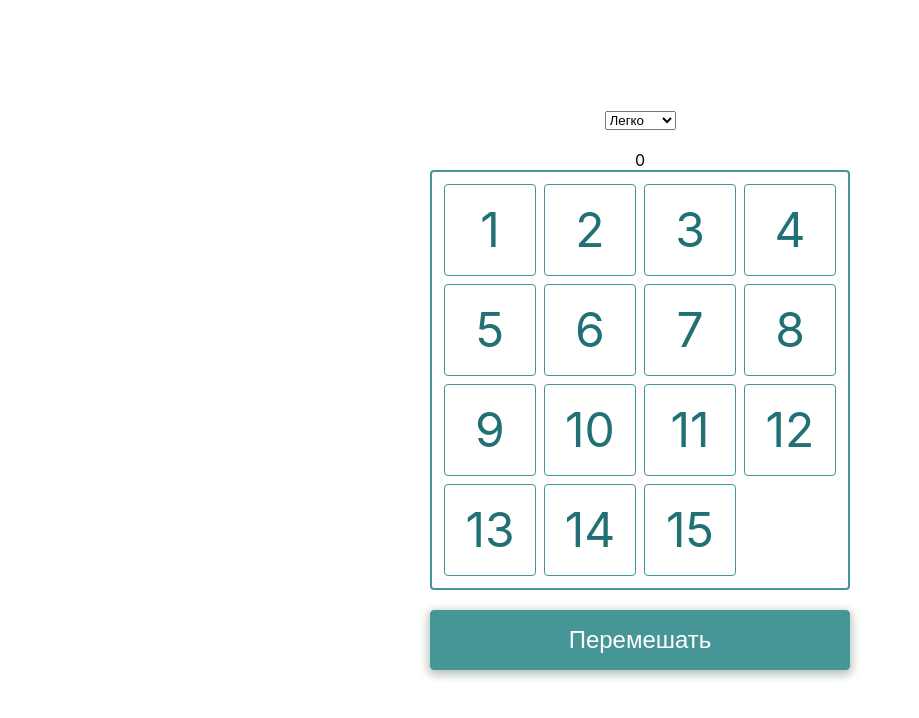
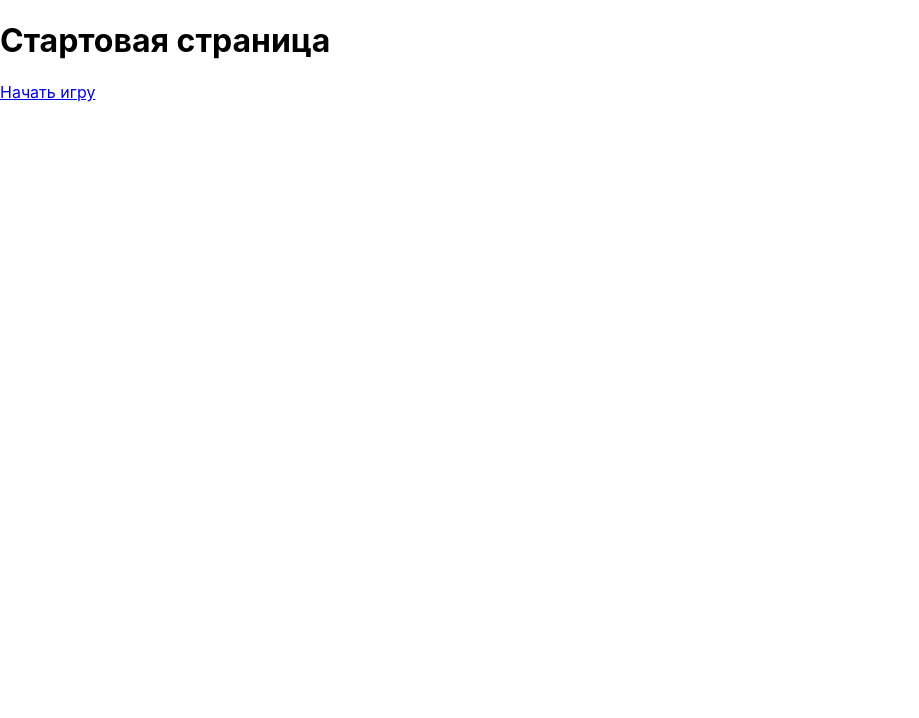
Before and after one commit to SashaBianco/barley-break, a React (Create React App) app: page / in a window 1280 px wide. Shown: the top 718 px of the page, without its empty margins (0-919 px from the left). Built offline with nearby package versions, Linux system fonts and the light colour scheme.

Commit message:
1.0.8
add react-route-dom
add home page
add  base function "YouWin"

```diff
--- a/package.json
+++ b/package.json
@@ -8,6 +8,7 @@
     "@testing-library/user-event": "^13.5.0",
     "react": "^18.2.0",
     "react-dom": "^18.2.0",
+    "react-router-dom": "^6.7.0",
     "react-scripts": "5.0.1",
     "styled-components": "^5.3.6",
     "web-vitals": "^2.1.4"
--- a/src/App.js
+++ b/src/App.js
@@ -1,159 +1,18 @@
-import styled from 'styled-components';
-import PlayingField from './components/PlayingField';
-import Panel from './components/Panel';
-import React, {useState} from 'react';
-import DifficultyLevel from "./components/DifficultyLevel";
-import Counter from "./components/Counter";
+import React from 'react';
+import Game from './pages/game'
+import { BrowserRouter,  Route, Routes } from "react-router-dom"
+import Home from './pages/home';
 
 
-const AppContainer = styled.div`
-  height: 100vh;
-  width: 100%;
-  display: flex;
-  justify-content: center;
-  align-items: center;
-  flex-direction: column;
-`
-
 function App() {
-
-  const [numbers, setNumbers] = useState(Array.from({length: 16}).map((_, i) => i < 15 ?  i+1 : null));
-  const [cells, setCells] = useState(numbers.map((i) => ({value: i})));
-  const [stepCounter, setStepCounter] = useState(0);
-  const [countShuffle, setCountShuffle] = useState(50);
-
-
-
-  const changeCount = () => {
-      setStepCounter(stepCounter + 1);
-  }
-
-  const compareArr = (first, second) => {
-      let isEqual = true;
-      for (let i = 0; i < first.length; i++) {
-          if (first[i] !== second[i]) {
-              isEqual = false;
-              break;
-          }
-      }
-
-      if (!isEqual) {
-        changeCount();
-      }
-  }
-
-  const mixingArray = () => {
-      const array = Array.from({length: 16}).map((_, i) => i < 15 ? i + 1 : null);
-
-      const left = -1;
-      const right = 1;
-      const top = -4;
-      const bottom = 4;
-
-      for (let i = 0; i < countShuffle; i++) {
-          let shuffleOption = [];
-          const indexNull = array.indexOf(null);
-
-          if (indexNull > 3) {shuffleOption.push(top)};
-          if (indexNull < 12) {shuffleOption.push(bottom)};
-          if (indexNull % 4 !== 0) {shuffleOption.push(left)};
-          if (indexNull % 4 !== 3) {shuffleOption.push(right)};
-
-          const indexShuffleOption = Math.floor(Math.random() * shuffleOption.length);
-          const indexRandomCell = shuffleOption[indexShuffleOption];
-
-          array[indexNull] = array[indexNull + indexRandomCell];
-          array[indexNull + indexRandomCell] = null;
-      }
-
-      return array;
-  }
-
-  const getArray = (value) => {
-    let array = [...numbers];
-    let arrayCopy = [...numbers];
-    let index = array.indexOf(value);
-    let leftValues = array.slice(0, index);
-    let rightValues = array.slice(index + 1);
-
-    const leftIndex = index - 1;
-    const topIndex = index - 4;
-    const bottomIndex = index + 4;
-    const rightIndex = index + 1;
-
-    if (array[rightIndex] === null && rightIndex % 4 !== 0) {
-        leftValues.push(null);
-        rightValues[0] = array[index];
-        array = leftValues.concat(rightValues);
-    }
-
-    if (array[leftIndex] === null && leftIndex % 4 !== 3) {
-        leftValues = array.slice(0, leftIndex);
-        leftValues.push(array[index], null);
-        array = leftValues.concat(rightValues);
-    }
-
-    if (array[bottomIndex] === null) {
-        leftValues.push(null);
-        rightValues[rightValues.indexOf(null)] = array[index];
-        array = leftValues.concat(rightValues);
-    }
-
-    if (array[topIndex] === null)  {
-        leftValues[leftValues.indexOf(null)] = array[index];
-        leftValues.push(null);
-        array = leftValues.concat(rightValues);
-    }
-
-    compareArr(array, arrayCopy);
-
-    return array;
-  }
-
-  const handlerChangeState = (array) => {
-      const Cell = array.map((i) => ({value: i}));
-      setNumbers(array);
-      setCells(Cell);
-  }
-
-  const getValueCell = (value) => {
-    const array = getArray(value);
-    handlerChangeState(array);
-  }
-
-  const getNewGame = () => {
-    const array = mixingArray();
-    handlerChangeState(array);
-    setStepCounter(0);
-  }
-
-  const getCountShuffle = (difficulty) => {
-      if (difficulty === 'easy') {setCountShuffle(50)};
-      if (difficulty === 'medium') {setCountShuffle(100)};
-      if (difficulty === 'hard') {setCountShuffle(300)};
-  }
-
-
   return (
-    <AppContainer>
-      <DifficultyLevel
-          onStateCountShuffle = {getCountShuffle}
-          getCountShuffle={getCountShuffle}
-      />
-      <Counter
-          value = {stepCounter}
-      />
-
-      <PlayingField
-          cells={cells}
-          getValueCell={getValueCell}
-      />
-
-      <Panel
-          onNewGameRequest={getNewGame}
-      />
-    </AppContainer>
+    <BrowserRouter>
+      <Routes>
+        <Route path="/game" element={<Game />}/>
+        <Route path="/home" element={<Home />}/>
+        <Route path ='*' element={<Home />} />
+      </Routes>
+    </BrowserRouter>
   );
 }
-
 export default App;
--- /dev/null
+++ b/src/pages/game.jsx
@@ -0,0 +1,168 @@
+import styled from 'styled-components';
+import PlayingField from '../components/PlayingField';
+import Panel from '../components/Panel';
+import React, {useState} from 'react';
+import DifficultyLevel from "../components/DifficultyLevel";
+import Counter from "../components/Counter";
+
+
+const AppContainer = styled.div`
+  height: 100vh;
+  width: 100%;
+  display: flex;
+  justify-content: center;
+  align-items: center;
+  flex-direction: column;
+`
+
+function Game() {
+  const winCombination = Array.from({length: 16}).map((_, i) => i < 15 ?  i+1 : null);
+
+  const [numbers, setNumbers] = useState(winCombination);
+  const [cells, setCells] = useState(numbers.map((i) => ({value: i})));
+  const [stepCounter, setStepCounter] = useState(0);
+  const [countShuffle, setCountShuffle] = useState(50);
+
+
+
+  const changeCount = () => {
+      setStepCounter(stepCounter + 1);
+  }
+
+  const compareArr = (first, second) => {
+      let isEqual = true;
+      for (let i = 0; i < first.length; i++) {
+          if (first[i] !== second[i]) {
+              isEqual = false;
+              break;
+          }
+      }
+
+      if (!isEqual) {
+        changeCount();
+      }
+  }
+
+  const mixingArray = () => {
+      const array = Array.from({length: 16}).map((_, i) => i < 15 ? i + 1 : null);
+
+      const left = -1;
+      const right = 1;
+      const top = -4;
+      const bottom = 4;
+
+      for (let i = 0; i < countShuffle; i++) {
+          let shuffleOption = [];
+          const indexNull = array.indexOf(null);
+
+          if (indexNull > 3) {shuffleOption.push(top)};
+          if (indexNull < 12) {shuffleOption.push(bottom)};
+          if (indexNull % 4 !== 0) {shuffleOption.push(left)};
+          if (indexNull % 4 !== 3) {shuffleOption.push(right)};
+
+          const indexShuffleOption = Math.floor(Math.random() * shuffleOption.length);
+          const indexRandomCell = shuffleOption[indexShuffleOption];
+
+          array[indexNull] = array[indexNull + indexRandomCell];
+          array[indexNull + indexRandomCell] = null;
+      }
+
+      return array;
+  }
+
+  const getArray = (value) => {
+    let array = [...numbers];
+    let arrayCopy = [...numbers];
+    let index = array.indexOf(value);
+    let leftValues = array.slice(0, index);
+    let rightValues = array.slice(index + 1);
+
+    const leftIndex = index - 1;
+    const topIndex = index - 4;
+    const bottomIndex = index + 4;
+    const rightIndex = index + 1;
+
+    if (array[rightIndex] === null && rightIndex % 4 !== 0) {
+        leftValues.push(null);
+        rightValues[0] = array[index];
+        array = leftValues.concat(rightValues);
+    }
+
+    if (array[leftIndex] === null && leftIndex % 4 !== 3) {
+        leftValues = array.slice(0, leftIndex);
+        leftValues.push(array[index], null);
+        array = leftValues.concat(rightValues);
+    }
+
+    if (array[bottomIndex] === null) {
+        leftValues.push(null);
+        rightValues[rightValues.indexOf(null)] = array[index];
+        array = leftValues.concat(rightValues);
+    }
+
+    if (array[topIndex] === null)  {
+        leftValues[leftValues.indexOf(null)] = array[index];
+        leftValues.push(null);
+        array = leftValues.concat(rightValues);
+    }
+
+    compareArr(array, arrayCopy);
+    checkResult(winCombination, array);
+
+    return array;
+  }
+
+  const handlerChangeState = (array) => {
+      const Cell = array.map((i) => ({value: i}));
+      setNumbers(array);
+      setCells(Cell);
+  }
+
+  const getValueCell = (value) => {
+    const array = getArray(value);
+    handlerChangeState(array);
+  }
+
+  const getNewGame = () => {
+    const array = mixingArray();
+    handlerChangeState(array);
+    setStepCounter(0);
+  }
+
+  const getCountShuffle = (difficulty) => {
+      if (difficulty === 'easy') {setCountShuffle(50)};
+      if (difficulty === 'medium') {setCountShuffle(100)};
+      if (difficulty === 'hard') {setCountShuffle(300)};
+  }
+
+
+  const checkResult = (array, arrayCurrent) => {
+    let isEqual = JSON.stringify(array) == JSON.stringify(arrayCurrent);
+    if (isEqual) {
+      console.log('you win');
+    }
+  }
+
+  return (
+    <AppContainer>
+      <DifficultyLevel
+          onStateCountShuffle = {getCountShuffle}
+          getCountShuffle={getCountShuffle}
+      />
+      <Counter
+          value = {stepCounter}
+      />
+
+      <PlayingField
+          cells={cells}
+          getValueCell={getValueCell}
+      />
+
+      <Panel
+          onNewGameRequest={getNewGame}
+      />
+    </AppContainer>
+  );
+}
+
+export default Game;
--- /dev/null
+++ b/src/pages/home.jsx
@@ -0,0 +1,12 @@
+import { Link } from "react-router-dom";
+
+const Home = () => {
+    return (
+        <>
+            <h1>Стартовая страница</h1>
+            <Link to='/game'>Начать игру</Link>
+        </>
+    );
+}
+
+export default Home;
```
Also changed, not shown: 1 other file (tests, documents, lock files or other folders).
